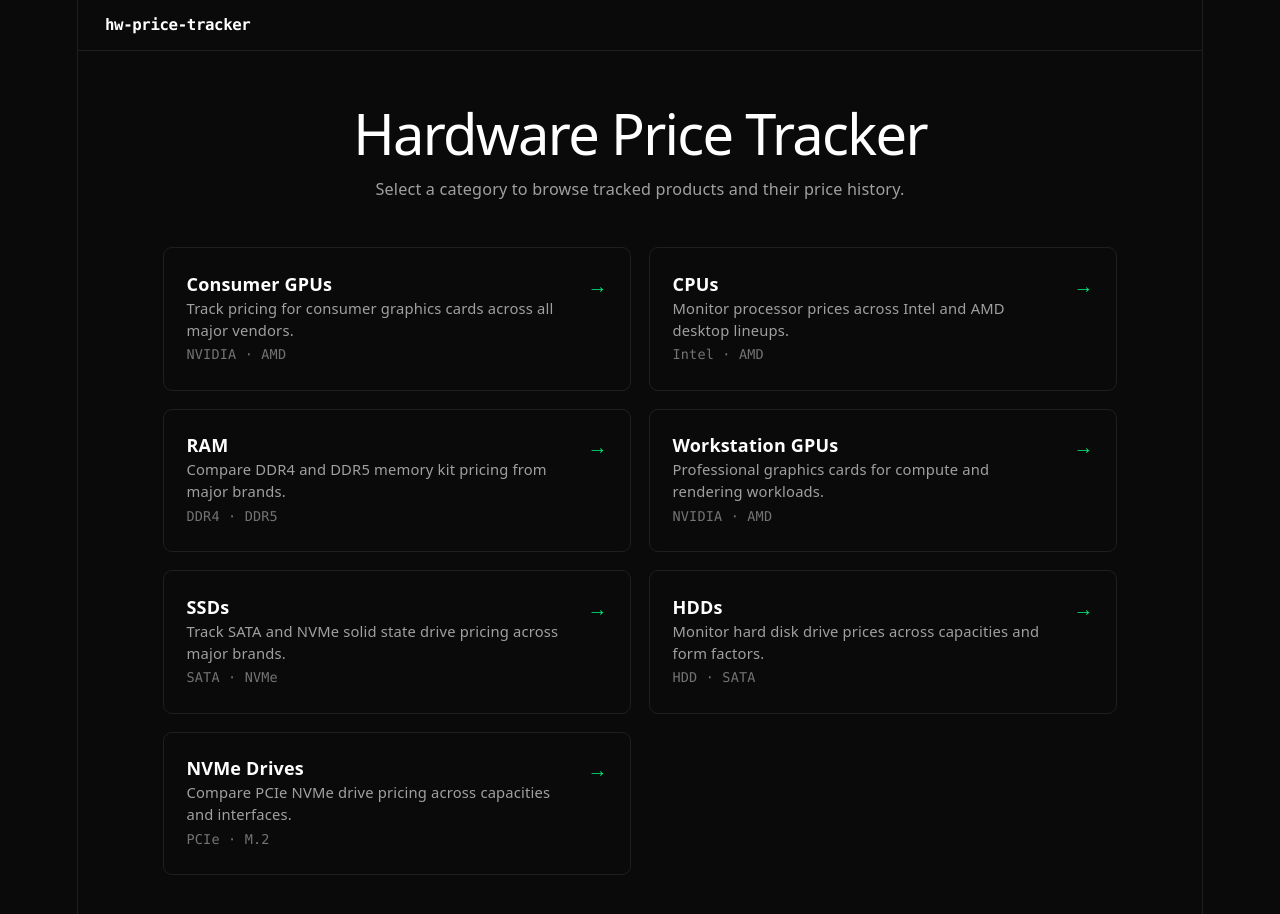
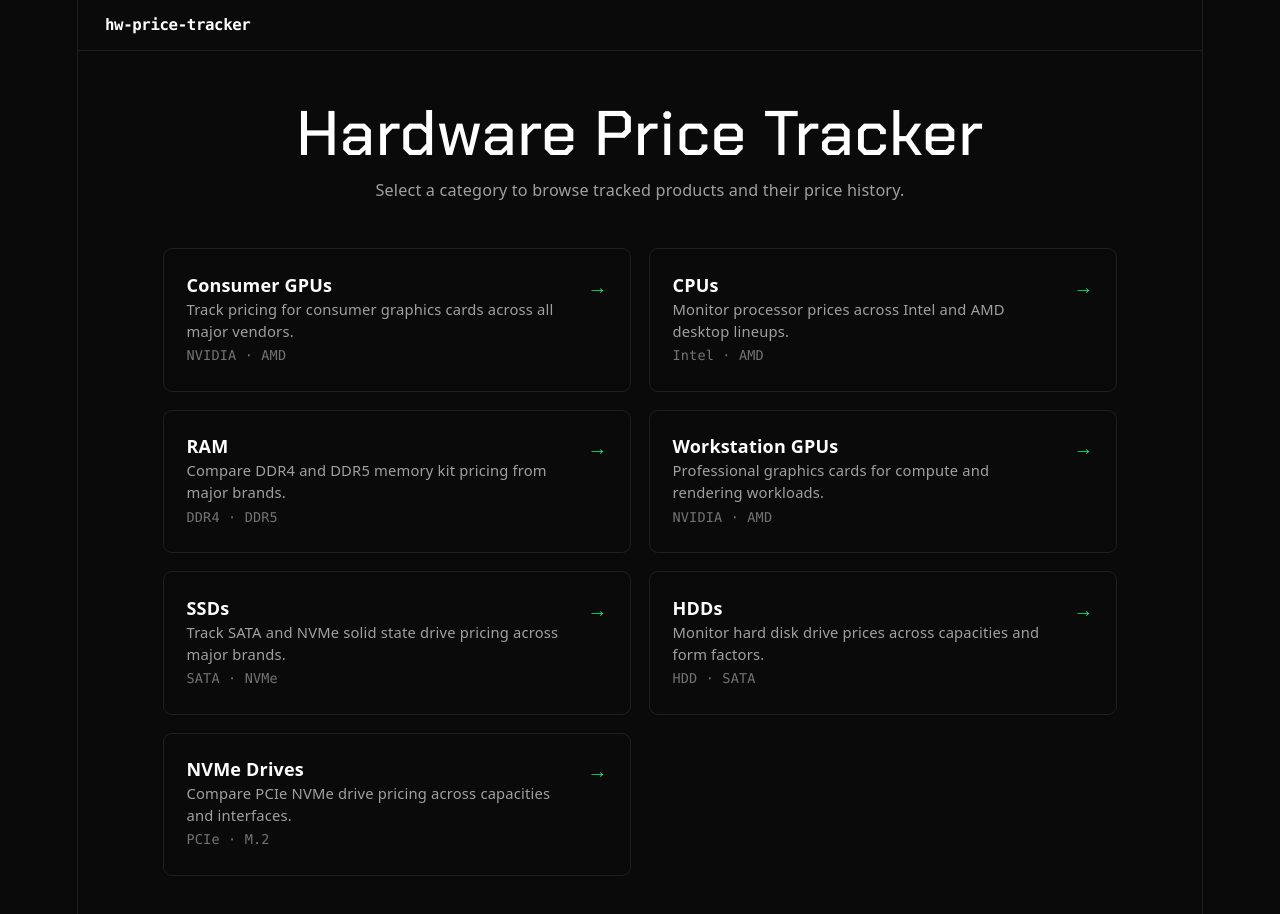
Before and after one commit to jackbradyeng/hardware_price_tracker_fe, a React (Vite) app: page / in a window 1280 px wide. Shown: the top 914 px of the page. Built offline with nearby package versions, Linux system fonts and the light colour scheme.

Commit message:
Change landing page font

```diff
--- a/index.html
+++ b/index.html
@@ -5,6 +5,12 @@
     <link rel="icon" type="image/svg+xml" href="/favicon.svg" />
     <meta name="viewport" content="width=device-width, initial-scale=1.0" />
     <title>hardware-price-tracker-fe</title>
+    <link rel="preconnect" href="https://fonts.googleapis.com" />
+    <link rel="preconnect" href="https://fonts.gstatic.com" crossorigin />
+    <link
+      href="https://fonts.googleapis.com/css2?family=Chakra+Petch:wght@500;600&display=swap"
+      rel="stylesheet"
+    />
   </head>
   <body>
     <div id="root"></div>
--- a/src/index.css
+++ b/src/index.css
@@ -90,3 +90,8 @@
   padding: 4px 8px;
   background: var(--code-bg);
 }
+
+.font-chakra-petch {
+  font-family: 'Chakra Petch', var(--sans), sans-serif;
+  letter-spacing: 0.01em;
+}
--- a/src/pages/LandingPage.tsx
+++ b/src/pages/LandingPage.tsx
@@ -52,7 +52,7 @@
     return (
         <div className="px-6 py-10 max-w-4xl mx-auto" style={{ textAlign: 'left' }}>
             <header className="mb-10 text-center">
-                <h1 className="text-2xl font-semibold mb-1" style={{ color: 'var(--text-h)', margin: '0 0 6px' }}>
+                <h1 className="font-chakra-petch" style={{ fontSize: '3.5rem', lineHeight: 1.2, margin: '0 0 6px' }}>
                     Hardware Price Tracker
                 </h1>
                 <p style={{ color: 'var(--text)', fontSize: '0.9rem' }}>
```
